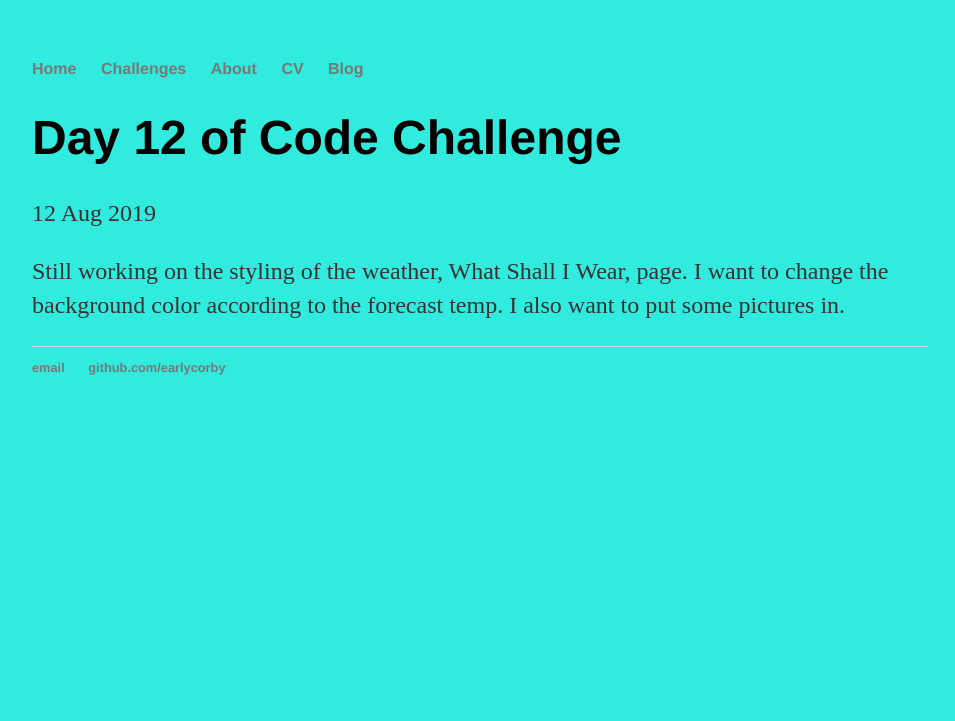
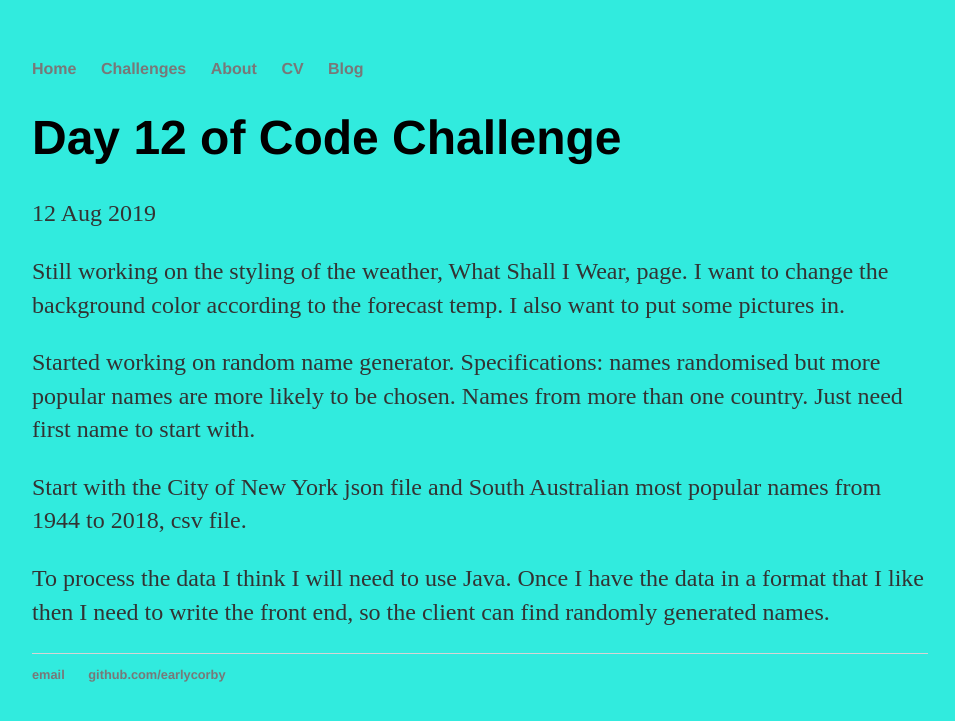
Before and after one commit to earlycorby/earlycorby.github.io, a Jekyll site: the page built from _posts/2019-08-12-day-12-code-challenge.md, in a window 1280 px wide. Shown: the top 721 px of the page, without its empty margins (160-1115 px from the left). Built offline with Jekyll 4.4.1, drawn with Linux system fonts in a browser that asks for light colours.

Commit message:
Update 2019-08-12-day-12-code-challenge.md

```diff
--- a/_posts/2019-08-12-day-12-code-challenge.md
+++ b/_posts/2019-08-12-day-12-code-challenge.md
@@ -5,3 +5,11 @@ date: 2019-08-12
 ---
 Still working on the styling of the weather, What Shall I Wear, page. I want to change the background color according to the forecast temp.
 I also want to put some pictures in.
+
+Started working on random name generator. Specifications: names randomised but more popular names are more likely to be chosen. Names from more than one country.
+Just need first name to start with.
+
+Start with the City of New York json file and South Australian most popular names from 1944 to 2018, csv file.
+
+To process the data I think I will need to use Java. Once I have the data in a format that I like then I need to write the front end, so the
+client can find randomly generated names.
```
